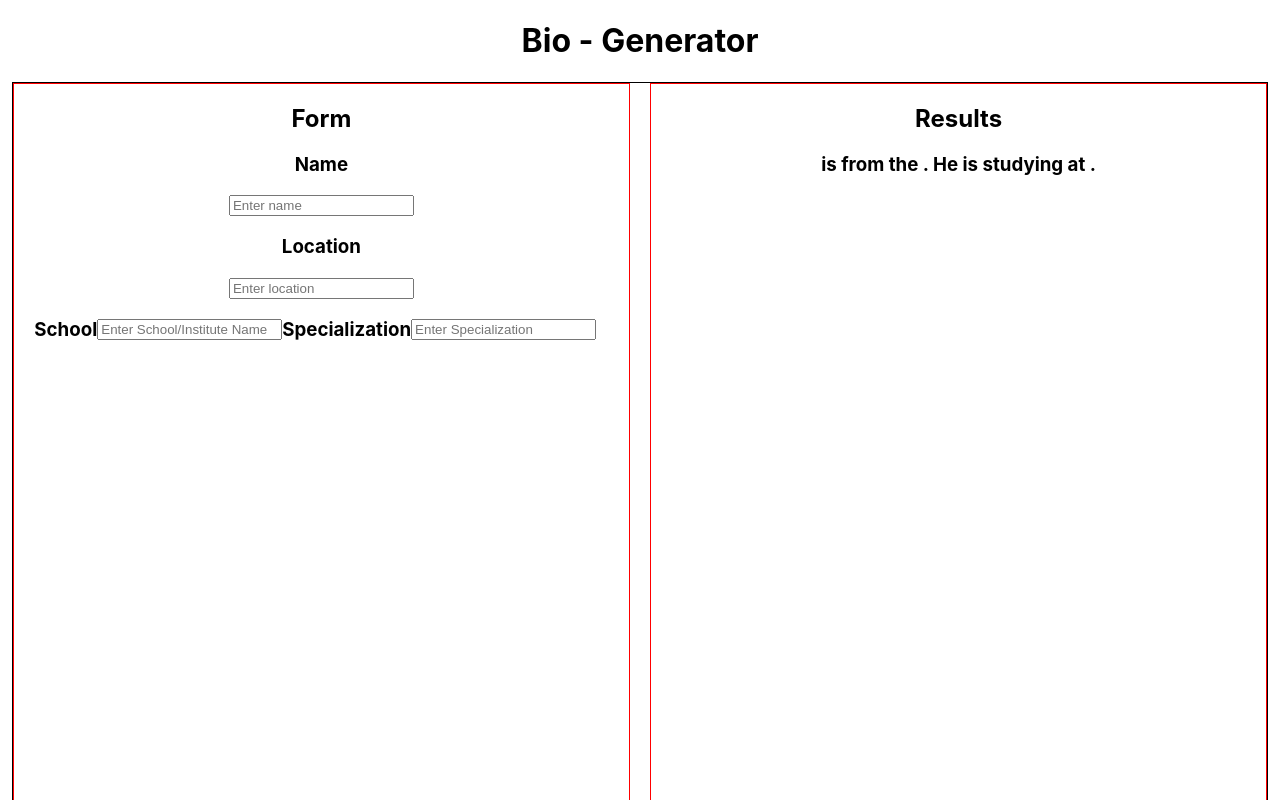
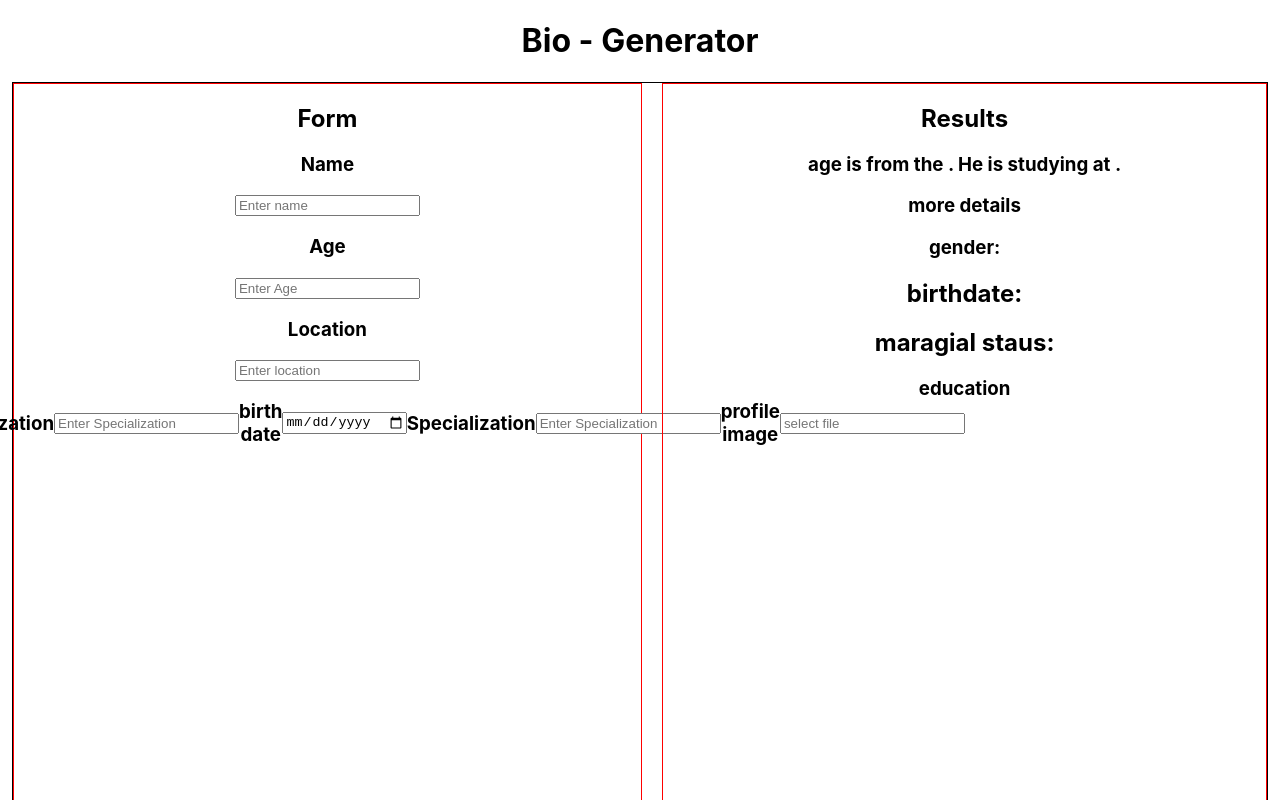
Before and after one commit to paragpatil187/Bio_Generator_App, a React (Create React App) app: page / in a window 1280 px wide. Shown: the top 800 px of the page. Built offline with nearby package versions, Linux system fonts and the light colour scheme.

Commit message:
increase no feilds

```diff
--- a/src/App.js
+++ b/src/App.js
@@ -1,3 +1,4 @@
+import { setSelectionRange } from "@testing-library/user-event/dist/utils";
 import { useState } from "react";
 import "./App.css";
 
@@ -6,6 +7,7 @@ function App() {
   const [location, setLocation] = useState("");
   const [stream, setStream] = useState("");
   const [school, setSchool] = useState("");
+  const[age,setAge]=useState("")
 
   const handleInputName = (e) => {
     setName(e.target.value);
@@ -22,12 +24,16 @@ function App() {
   const handleInputSchool = (e) => {
     setSchool(e.target.value);
   };
+  const handleInputAge=(e)=>{
+    setSelectionRange(e.target.value)
+  }
 
   return (
     <div className="App">
       <h1>Bio - Generator</h1>
       <div className="container">
         <div className="option">
+
           <h2>Form</h2>
           <h3>Name</h3>
           <input
@@ -35,6 +41,13 @@ function App() {
             placeholder="Enter name"
             onChange={handleInputName}
           />
+          <h3>Age</h3>
+          <input
+            type="Number"
+            placeholder="Enter Age"
+            onChange={handleInputAge}
+          />
+
           <br />
           <h3>Location</h3>
           <input
@@ -57,13 +70,34 @@ function App() {
               placeholder="Enter Specialization"
               onChange={handleInputStream}
             />
+             <h3>birth date</h3>
+            <input
+              type="date"
+
+
+            />
+             <h3>Specialization</h3>
+            <input
+              type="text"
+              placeholder="Enter Specialization"
+              onChange={handleInputStream}
+            />
+            <br/>
+            <h3>profile image</h3>
+            <input type="text" placeholder="select file"/>
           </div>
         </div>
         <div className="result">
           <h2>Results</h2>
           <h3>
-            {name} is from the {location}. He is studying {stream} at {school}.
+            {name} age {age} is from the {location}. He is studying {stream} at {school}.
           </h3>
+
+          <h3>more details</h3>
+          <h3>gender:</h3>
+          <h2>birthdate:</h2>
+          <h2>maragial staus:</h2>
+          <h3>education</h3>
         </div>
       </div>
     </div>
```
